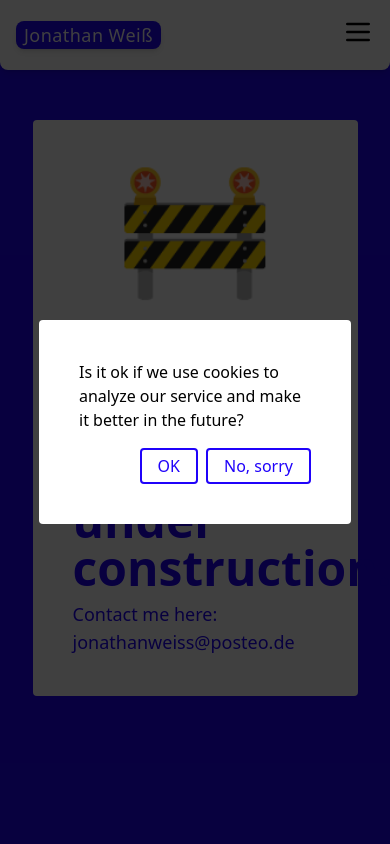
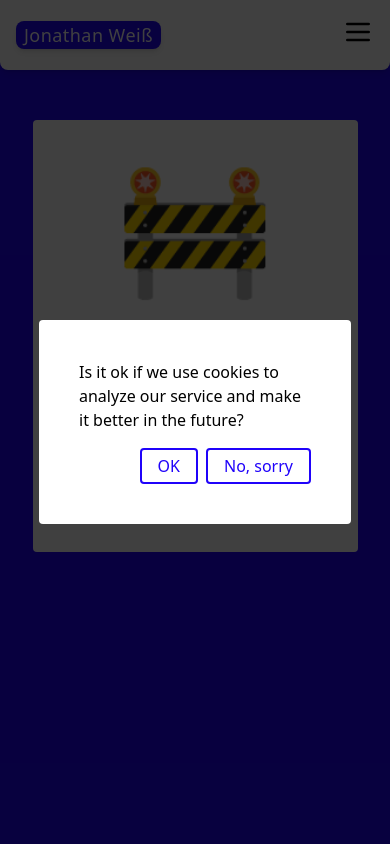
Before and after one commit to jonathanweiss1/jonathanweiss1.github.io, a Next.js app in the folder personal_site/: page / in a window 390 px wide. Shown: the top 844 px of the page. Built offline with nearby package versions, Linux system fonts and the light colour scheme.

Commit message:
Add under construction notice to homepage

```diff
--- a/personal_site/app/page.tsx
+++ b/personal_site/app/page.tsx
@@ -6,7 +6,7 @@ export default function Home() {
       <div className="mt-20 md:w-2/3 w-5/6 text-primary bg-white rounded md:p-16 p-10 grid grid-cols-1 md:grid-cols-3">
       <div className="text-9xl md:order-last mb-16 md:mb-0 text-center">🚧</div>
       <div className="col-span-2 flex-col">
-        <h1 className="text-5xl font-bold">Hi! My website is currently under construction.</h1>
+        <h1 className="md:text-5xl text-2xl font-bold">Hi! My website is currently under construction.</h1>
         <h2 className="text-lg mt-2">Contact me here: jonathanweiss@posteo.de</h2>
       </div>
       </div>
```
